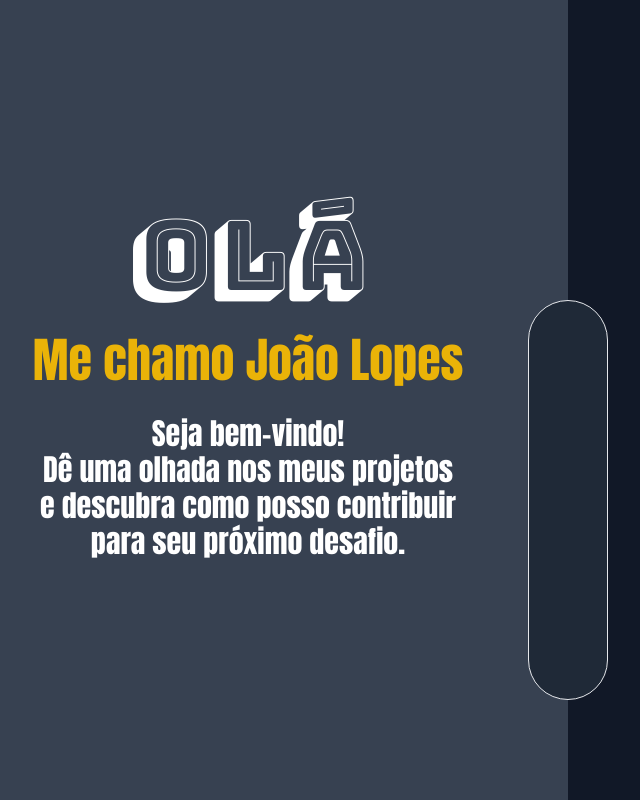
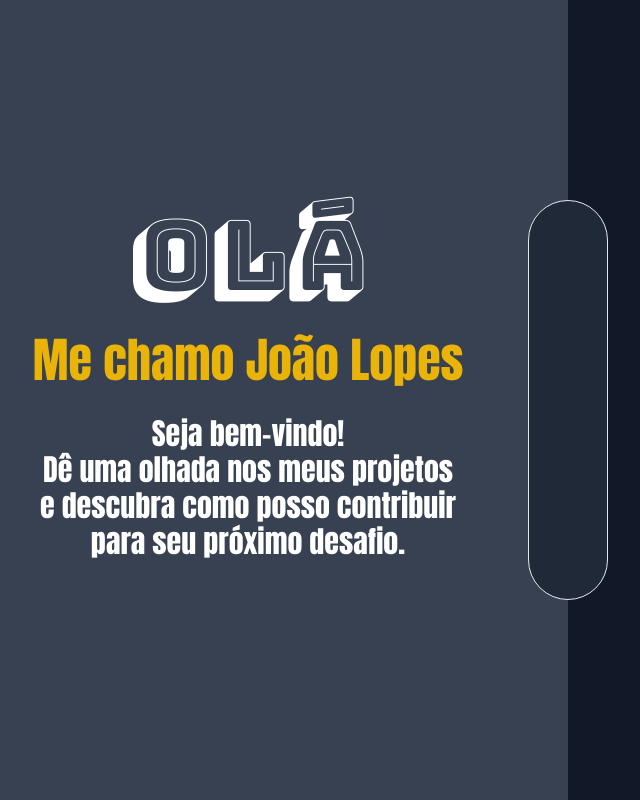
Before and after one commit to darckness/portifolio, a Next.js app: page / in a window 1280 px wide. Shown: the whole page, without its empty margins (72-712 px from the left). Built offline with nearby package versions, Linux system fonts and the light colour scheme.

Commit message:
fix: menu bar not lined up

```diff
--- a/src/app/page.tsx
+++ b/src/app/page.tsx
@@ -19,7 +19,7 @@ export default function Home() {
         </p>
       </div>
       <div className="bg-gray-900 w-0 md:w-1/2 relative flex items-center justify-center"></div>
-      <div className="rounded-full h-10 w-20 bg-gray-800 absolute top-3/4 left-1/2 transform -translate-y-1/4 -translate-x-1/2 duration-1000 hover:scale-150 hover:w-56 md:top-1/2 md:transform transition-transform-color border md:duration-1000 md:hover:scale-150 hover:bg-gray-400 md:hover:w-16 md:h-2/4 md:-translate-x-1/2 md:left-2/4"></div>
+      <div className="rounded-full h-10 w-20 bg-gray-800 absolute top-3/4 left-1/2 transform -translate-y-1/4 -translate-x-1/2 duration-1000 hover:scale-150 hover:w-56 md:-translate-y-1/2 md:top-1/2 md:transform transition-transform-color border md:duration-1000 md:hover:scale-150 hover:bg-gray-400 md:hover:w-16 md:h-2/4 md:-translate-x-1/2 md:left-2/4"></div>
     </div>
   );
 }
```
